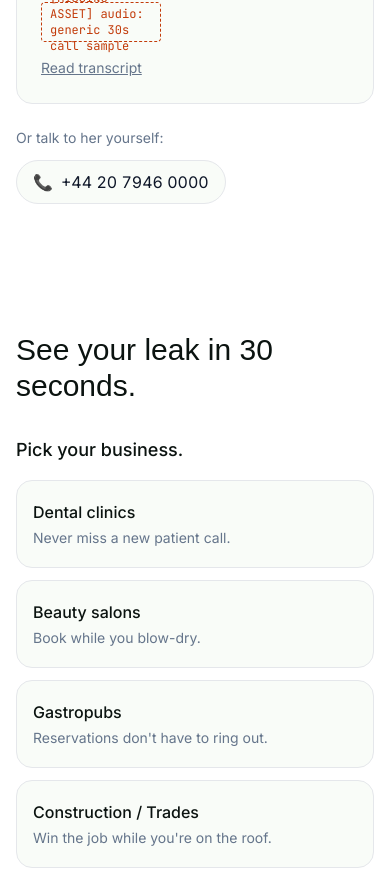
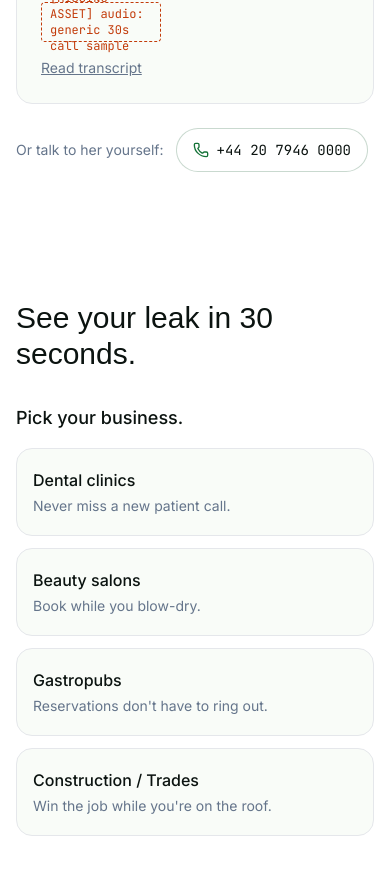
Before and after one commit to nfilippov733/anna-reception, a Next.js app: page / in a window 390 px wide. Shown: the part 1880-2749 px from the top of the page. Built offline with nearby package versions, Linux system fonts and the light colour scheme; a web font is replaced by a local one.

Commit message:
refactor(phone-chip): swap 📞 emoji for Lucide Phone SVG, sage border, mono number

```diff
--- a/src/components/primitives/PhoneChip.tsx
+++ b/src/components/primitives/PhoneChip.tsx
@@ -1,3 +1,4 @@
+import { Phone } from "lucide-react";
 import { cn } from "@/lib/cn";
 
 type Props = {
@@ -13,12 +14,12 @@ export function PhoneChip({ number, className }: Props) {
       aria-label={`Test call ANNA Reception on ${number}`}
       data-event="header_cta_call_clicked"
       className={cn(
-        "inline-flex items-center gap-2 min-h-[44px] px-4 rounded-full bg-bg-alt text-fg border border-border hover:border-fg/40 transition-colors focus-visible:outline-none focus-visible:ring-2 focus-visible:ring-primary",
+        "inline-flex items-center gap-2 min-h-[44px] px-4 rounded-full bg-bg text-ink border border-sage/40 hover:border-sage transition-colors duration-150 focus-visible:outline-none focus-visible:ring-2 focus-visible:ring-primary",
         className
       )}
     >
-      <span aria-hidden="true">📞</span>
-      <span className="tabular-nums">{number}</span>
+      <Phone aria-hidden="true" className="h-4 w-4 text-primary" />
+      <span className="tabular-nums font-mono text-sm">{number}</span>
     </a>
   );
 }
```
Also changed, not shown: 1 other file (tests, documents, lock files or other folders).
